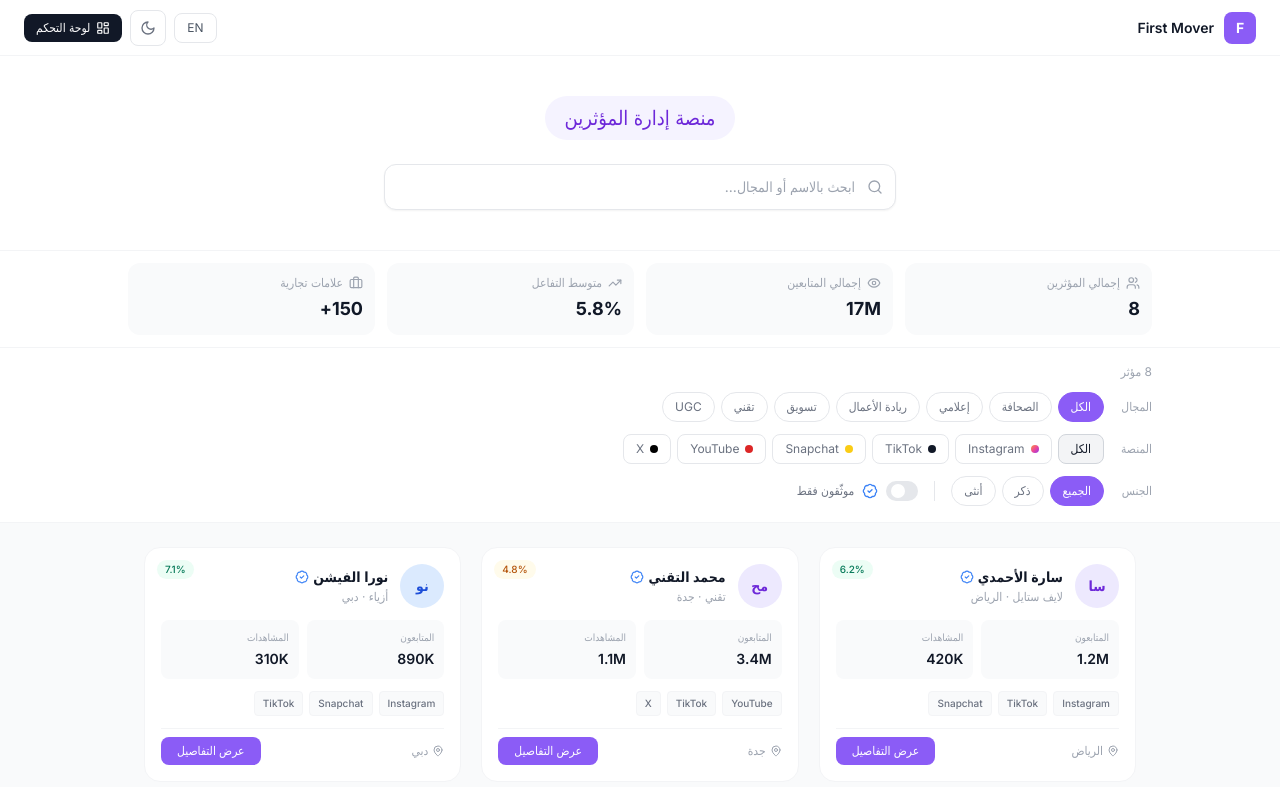
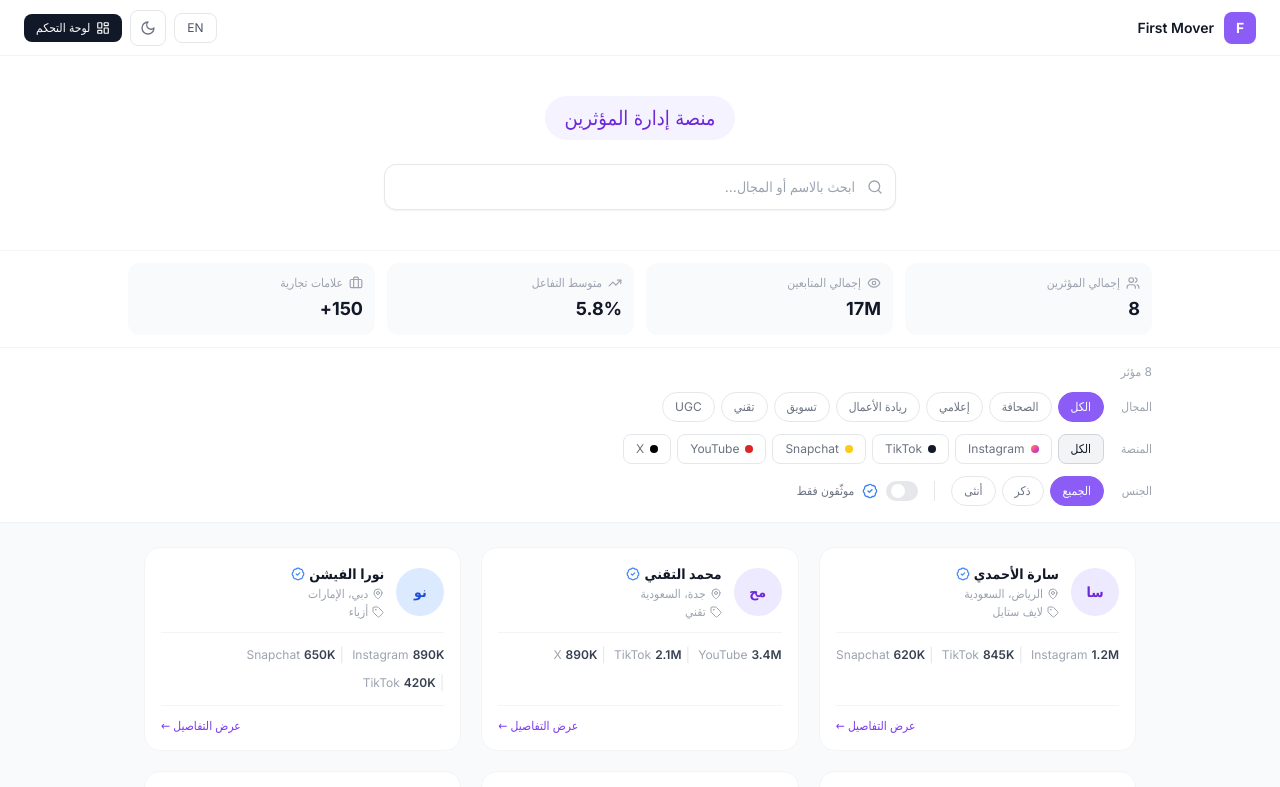
Before and after one commit to turkifirstmover-oss/influencex, a Next.js app: page /ar in a window 1280 px wide. Shown: the top 787 px of the page. Built offline with nearby package versions, Linux system fonts and the light colour scheme; no server answers.

Commit message:
Update page.tsx

```diff
--- a/src/app/[locale]/page.tsx
+++ b/src/app/[locale]/page.tsx
@@ -2,7 +2,7 @@
 
 import { useState, useMemo, useEffect } from 'react'
 import Link from 'next/link'
-import { Search, X, Users, Eye, TrendingUp, Briefcase, BadgeCheck, LayoutDashboard, Moon, Sun, MapPin } from 'lucide-react'
+import { Search, X, Users, Eye, TrendingUp, Briefcase, BadgeCheck, LayoutDashboard, Moon, Sun, MapPin, Tag } from 'lucide-react'
 import { formatNumber, cn } from '@/lib/utils'
 
 const NICHES = [
@@ -23,6 +23,17 @@ const PLATFORMS = [
   { value: 'youtube',   label: 'YouTube',   dot: 'bg-red-600' },
   { value: 'twitter',   label: 'X',         dot: 'bg-black' },
 ]
+
+const PLATFORM_LABELS: Record<string,string> = {
+  instagram:'Instagram', tiktok:'TikTok', snapchat:'Snapchat', youtube:'YouTube', twitter:'X',
+}
+
+const NICHE_LABELS: Record<string,string> = {
+  news:'الصحافة', media:'إعلامي', business:'ريادة الأعمال',
+  marketing:'تسويق', tech:'تقني', ugc:'UGC',
+  lifestyle:'لايف ستايل', fashion:'أزياء', auto:'سيارات',
+  sports:'رياضة', food:'طعام', travel:'سفر'
+}
 
 const AVATAR_COLORS = [
   { bg: 'bg-violet-100', text: 'text-violet-700' },
@@ -146,7 +157,6 @@ export default function HomePage({ params }: { params: { locale: string } }) {
             )}
           </div>
 
-          {/* المجال */}
           <div className="flex items-center gap-3">
             <span className={cn('text-xs font-medium whitespace-nowrap min-w-[36px]', dark ? 'text-gray-500' : 'text-gray-400')}>
               {isAr ? 'المجال' : 'Niche'}
@@ -164,7 +174,6 @@ export default function HomePage({ params }: { params: { locale: string } }) {
             </div>
           </div>
 
-          {/* المنصة */}
           <div className="flex items-center gap-3">
             <span className={cn('text-xs font-medium whitespace-nowrap min-w-[36px]', dark ? 'text-gray-500' : 'text-gray-400')}>
               {isAr ? 'المنصة' : 'Platform'}
@@ -183,7 +192,6 @@ export default function HomePage({ params }: { params: { locale: string } }) {
             </div>
           </div>
 
-          {/* الجنس + التوثيق */}
           <div className="flex items-center gap-4 flex-wrap">
             <div className="flex items-center gap-3">
               <span className={cn('text-xs font-medium whitespace-nowrap min-w-[36px]', dark ? 'text-gray-500' : 'text-gray-400')}>
@@ -232,69 +240,81 @@ export default function HomePage({ params }: { params: { locale: string } }) {
           <div className="grid grid-cols-1 sm:grid-cols-2 lg:grid-cols-3 gap-5">
             {filtered.map(inf => {
               const av = getAvColor(inf.full_name)
-              const engHigh = (inf.avg_engagement ?? 0) >= 5
-              const nicheLabel: Record<string,string> = {
-                news:'الصحافة', media:'إعلامي', business:'ريادة الأعمال',
-                marketing:'تسويق', tech:'تقني', ugc:'UGC',
-                lifestyle:'لايف ستايل', fashion:'أزياء', auto:'سيارات',
-                sports:'رياضة', food:'طعام', travel:'سفر'
-              }
+              const hasSocials = (inf.social_accounts ?? []).length > 0
+              const hasPrice = inf.price_from || inf.price_to
+
               return (
-                <div key={inf.id} className={cn('relative rounded-2xl border p-4 flex flex-col gap-3 transition-colors', dark ? 'bg-[#111] border-[#2a2a2a] hover:border-[#3a3a3a]' : 'bg-white border-gray-100 hover:shadow-sm')}>
-                  <span className={cn('absolute top-3 left-3 text-[10px] px-2 py-0.5 rounded-full font-medium',
-                    engHigh ? 'bg-emerald-50 text-emerald-700' : 'bg-amber-50 text-amber-700')}>
-                    {Number(inf.avg_engagement ?? 0).toFixed(1)}%
-                  </span>
+                <div key={inf.id} className={cn('rounded-2xl border p-4 flex flex-col gap-3 transition-colors', dark ? 'bg-[#111] border-[#2a2a2a] hover:border-[#3a3a3a]' : 'bg-white border-gray-100 hover:shadow-sm')}>
 
+                  {/* الهيدر: صورة يمين + معلومات يسار */}
                   <div className="flex items-center gap-3">
                     {inf.avatar_url ? (
-                      <img src={inf.avatar_url} alt={inf.full_name} className="w-11 h-11 rounded-full object-cover flex-shrink-0" />
+                      <img src={inf.avatar_url} alt={inf.full_name} className="w-12 h-12 rounded-full object-cover flex-shrink-0 border border-gray-100" />
                     ) : (
-                      <div className={cn('w-11 h-11 rounded-full flex items-center justify-center text-sm font-semibold flex-shrink-0', av.bg, av.text)}>
+                      <div className={cn('w-12 h-12 rounded-full flex items-center justify-center text-sm font-semibold flex-shrink-0', av.bg, av.text)}>
                         {inf.full_name?.slice(0, 2)}
                       </div>
                     )}
-                    <div className="min-w-0">
-                      <div className={cn('text-sm font-semibold truncate flex items-center gap-1', dark ? 'text-white' : 'text-gray-900')}>
+                    <div className="min-w-0 flex-1">
+                      <div className={cn('text-sm font-semibold flex items-center gap-1', dark ? 'text-white' : 'text-gray-900')}>
                         {inf.full_name}
                         {inf.is_verified && <BadgeCheck className="w-3.5 h-3.5 text-blue-500 flex-shrink-0" />}
                       </div>
-                      <div className={cn('text-xs mt-0.5', dark ? 'text-gray-500' : 'text-gray-400')}>
-                        {nicheLabel[inf.niche?.[0]] ?? inf.niche?.[0]} · {inf.city}
-                      </div>
+                      {inf.city && (
+                        <div className={cn('text-xs flex items-center gap-1 mt-0.5', dark ? 'text-gray-500' : 'text-gray-400')}>
+                          <MapPin className="w-3 h-3" />
+                          {inf.city}، {inf.country ?? 'السعودية'}
+                        </div>
+                      )}
+                      {inf.niche?.[0] && (
+                        <div className={cn('text-xs flex items-center gap-1 mt-0.5', dark ? 'text-gray-500' : 'text-gray-400')}>
+                          <Tag className="w-3 h-3" />
+                          {NICHE_LABELS[inf.niche[0]] ?? inf.niche[0]}
+                        </div>
+                      )}
                     </div>
                   </div>
 
-                  <div className="grid grid-cols-2 gap-2">
-                    {[
-                      { label: isAr ? 'المتابعون' : 'Followers', value: formatNumber(inf.total_followers ?? 0) },
-                      { label: isAr ? 'المشاهدات' : 'Views',     value: formatNumber(inf.avg_views ?? 0) },
-                    ].map(s => (
-                      <div key={s.label} className={cn('rounded-lg p-2.5', dark ? 'bg-[#1a1a1a]' : 'bg-gray-50')}>
-                        <div className={cn('text-[10px] mb-1', dark ? 'text-gray-500' : 'text-gray-400')}>{s.label}</div>
-                        <div className={cn('text-sm font-semibold', dark ? 'text-white' : 'text-gray-900')}>{s.value}</div>
+                  {/* فاصل */}
+                  <div className={cn('border-t', dark ? 'border-[#2a2a2a]' : 'border-gray-100')} />
+
+                  {/* المنصات بأرقامها */}
+                  {hasSocials && (
+                    <div className="flex items-center gap-2 flex-wrap">
+                      {(inf.social_accounts ?? []).map((acc: any, i: number) => (
+                        <div key={acc.id ?? acc.platform} className="flex items-center gap-1">
+                          {i > 0 && <span className={cn('text-sm', dark ? 'text-gray-700' : 'text-gray-200')}>|</span>}
+                          <span className={cn('text-xs font-semibold', dark ? 'text-white' : 'text-gray-700')}>
+                            {formatNumber(acc.followers)}
+                          </span>
+                          <span className={cn('text-xs', dark ? 'text-gray-500' : 'text-gray-400')}>
+                            {PLATFORM_LABELS[acc.platform] ?? acc.platform}
+                          </span>
+                        </div>
+                      ))}
+                    </div>
+                  )}
+
+                  {/* فاصل */}
+                  <div className={cn('border-t mt-auto', dark ? 'border-[#2a2a2a]' : 'border-gray-100')} />
+
+                  {/* السعر يمين + عرض التفاصيل يسار */}
+                  <div className="flex items-center justify-between">
+                    {hasPrice ? (
+                      <div>
+                        <div className={cn('text-[10px]', dark ? 'text-gray-500' : 'text-gray-400')}>ابتداءً من</div>
+                        <div className={cn('text-sm font-semibold', dark ? 'text-white' : 'text-gray-900')}>
+                          {formatNumber(Number(inf.price_from ?? inf.price_to))}
+                          <span className={cn('text-xs font-normal mr-1', dark ? 'text-gray-500' : 'text-gray-400')}>ريال</span>
+                        </div>
                       </div>
-                    ))}
+                    ) : <span />}
+                    <Link href={`/${locale}/influencer/${inf.slug}`}
+                      className="text-xs text-violet-600 font-medium hover:text-violet-700">
+                      {isAr ? 'عرض التفاصيل ←' : 'View Profile →'}
+                    </Link>
                   </div>
 
-                  <div className="flex gap-1.5 flex-wrap">
-                    {inf.social_accounts?.map((acc: any) => (
-                      <span key={acc.id ?? acc.platform} className={cn('text-[10px] px-2 py-1 rounded border font-medium',
-                        dark ? 'bg-[#1a1a1a] border-[#2a2a2a] text-gray-400' : 'bg-gray-50 border-gray-100 text-gray-500')}>
-                        {acc.platform === 'instagram' ? 'Instagram' : acc.platform === 'tiktok' ? 'TikTok' : acc.platform === 'snapchat' ? 'Snapchat' : acc.platform === 'youtube' ? 'YouTube' : acc.platform === 'twitter' ? 'X' : acc.platform}
-                      </span>
-                    ))}
-                  </div>
-
-                  <div className={cn('flex items-center justify-between pt-2 border-t mt-auto', dark ? 'border-[#2a2a2a]' : 'border-gray-100')}>
-                    <span className={cn('flex items-center gap-1 text-xs', dark ? 'text-gray-500' : 'text-gray-400')}>
-                      <MapPin className="w-3 h-3" /> {inf.city ?? inf.country}
-                    </span>
-                    <Link href={`/${locale}/influencer/${inf.slug}`}
-                      className="text-xs bg-violet-500 hover:bg-violet-600 text-white px-4 py-1.5 rounded-lg transition-colors font-medium">
-                      {isAr ? 'عرض التفاصيل' : 'View Profile'}
-                    </Link>
-                  </div>
                 </div>
               )
             })}
```
